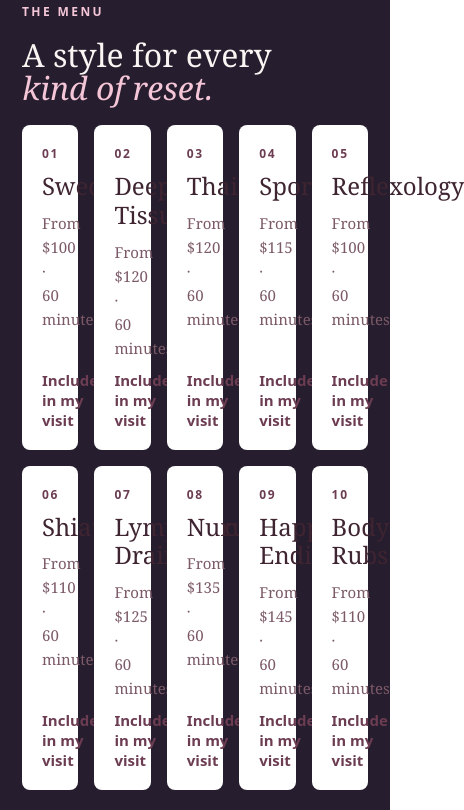
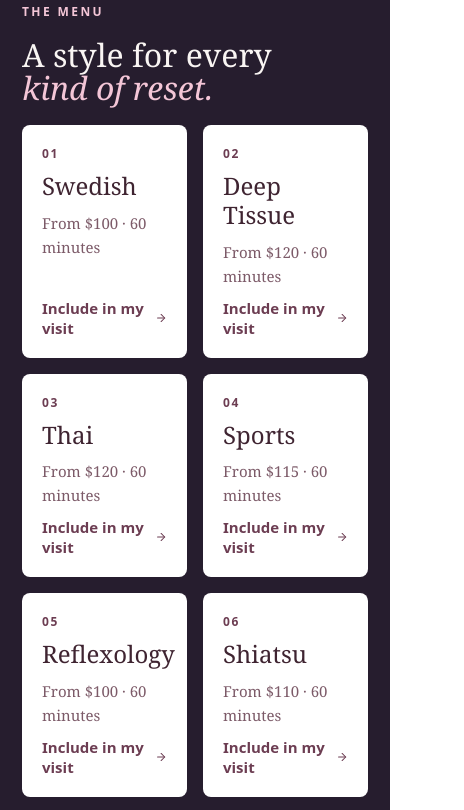
Before and after one commit to Stephengrammy/rub-restore, a plain HTML site: page index.html in a window 390 px wide. Shown: the part 4100-4910 px from the top of the page, 464 px wide, since content can reach past the window. Drawn offline with Linux system fonts and the light colour scheme.

Commit message:
Fix mobile menu layout

```diff
--- a/index.html
+++ b/index.html
@@ -643,6 +643,13 @@
         .booking-head,
         .booking-grid {
           grid-template-columns: 1fr;
+        }
+        .service-grid {
+          grid-template-columns: repeat(2, minmax(0, 1fr));
+          grid-template-rows: auto;
+        }
+        .service-card {
+          min-height: 180px;
         }
         .hero-visual img {
           height: 320px;
```
